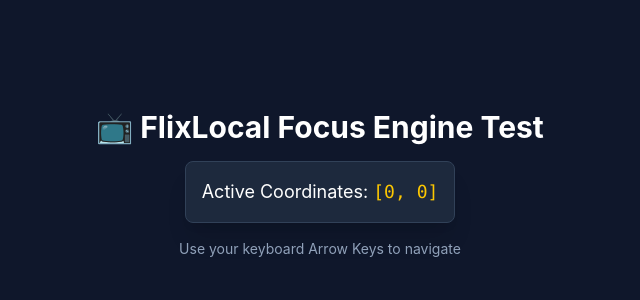
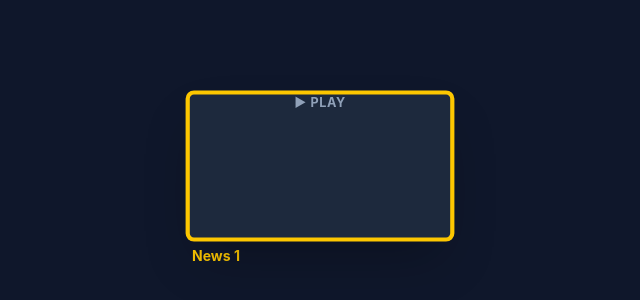
Before and after one commit to Robert-Barry/FlixLocal, a React (Vite) app: page / in a window 1280 px wide. Shown: the part 216-516 px from the top of the page, without its empty margins (320-960 px from the left). Built offline with nearby package versions, Linux system fonts and the light colour scheme.

Commit message:
feat(video-card): create video card in components/VideoCard.tsx

```diff
--- a/src/App.tsx
+++ b/src/App.tsx
@@ -1,6 +1,10 @@
 // App.tsx
-import React, { useEffect } from 'react';
+import { useEffect } from 'react';
 import { useFocusStore } from './store/useFocusStore'
+import VideoCard from './components/VideoCard.tsx';
+import { MOCK_CATEGORIES } from './utils/mockData';
+
+
 
 
 // ArrowUp, ArrowDown, ArrowLeft, ArrowRight
@@ -49,13 +53,20 @@ function App() {
 
     return (
         <div className="flex flex-col items-center justify-center h-screen bg-slate-900 text-white font-sans">
-            <h1 className="text-3xl font-bold mb-4">📺 FlixLocal Focus Engine Test</h1>
-            <div className="p-4 bg-slate-800 rounded-lg border border-slate-700 shadow-xl text-lg">
-                <p>Active Coordinates: <span className="text-yellow-400 font-mono">[{activeRow}, {activeColumn}]</span></p>
-            </div>
-            <p className="mt-4 text-sm text-slate-400">Use your keyboard Arrow Keys to navigate</p>
+            <VideoCard rowIndex={activeRow} colIndex={activeColumn} title={MOCK_CATEGORIES[activeRow].items[activeColumn]} />
         </div>
      );
 }
 
 export default App;
+
+
+/*
+        <div className="flex flex-col items-center justify-center h-screen bg-slate-900 text-white font-sans">
+            <<h1 className="text-3xl font-bold mb-4">📺 FlixLocal Focus Engine Test</h1>
+            <div className="p-4 bg-slate-800 rounded-lg border border-slate-700 shadow-xl text-lg">
+                <p>Active Coordinates: <span className="text-yellow-400 font-mono">[{activeRow}, {activeColumn}]</span></p>
+            </div>
+            <p className="mt-4 text-sm text-slate-400">Use your keyboard Arrow Keys to navigate</p>>
+        </div>
+        */
--- /dev/null
+++ b/src/components/VideoCard.tsx
@@ -0,0 +1,35 @@
+import { useFocusStore } from '../store/useFocusStore'
+
+interface VideoCardProps {
+    rowIndex: number;
+    colIndex: number;
+    title: string;
+}
+
+export default  function VideoCard({ rowIndex, colIndex, title }: VideoCardProps) {
+    const isFocused = useFocusStore(
+        (state) => state.activeRow === rowIndex && state.activeColumn === colIndex
+    );
+
+    return (
+        <div className="flex flex-col w-64 mb-2">
+            <div className={`w-full aspect-video bg-slate-800 rounded-lg flex
+                            justify-center tems-center justify-center border-4
+                            transition-all duration-200 ease-out transform
+                            ${isFocused
+                                ? 'border-yellow-400 scale-105 shadow-2xl'
+                                : 'border-transparent scale-100 opacity-60'
+
+                            }`}>
+                <span className="text-slate-400 font-bold text-xs tracking-wider uppercase">
+                    {isFocused ? '▶ Play' : 'Video'}
+                </span>
+            </div>
+            <h2 className={`mt-2 text-sm transition-colors duration-200 ${
+                isFocused ? 'text-yellow-400 font-bold' : 'text-slate-300 font-medium'}`}
+            >
+                {title}
+            </h2>
+        </div>
+    );
+}
```
Also changed, not shown: src/utils/mockData.ts (renamed from src/utils/mock_data.ts).
